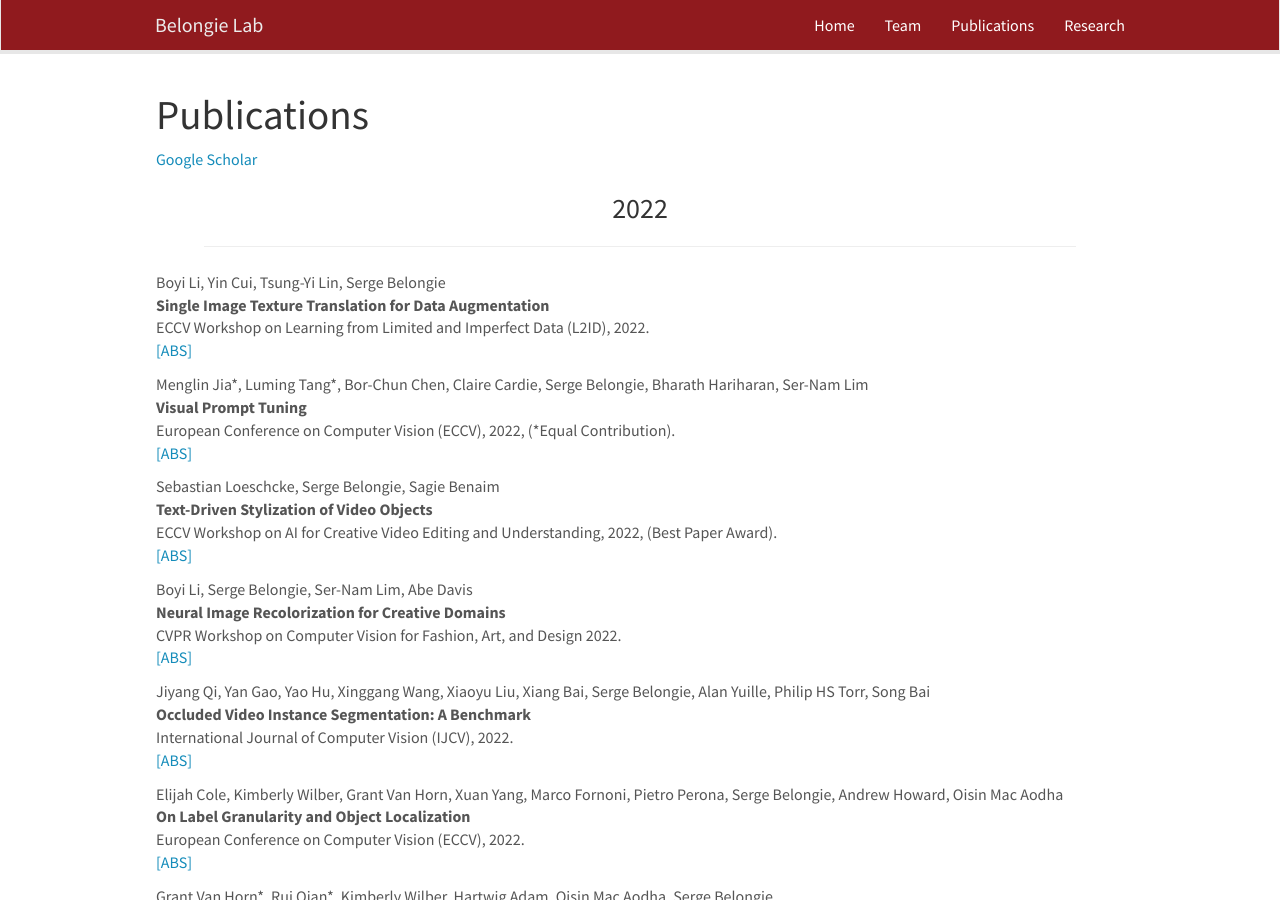
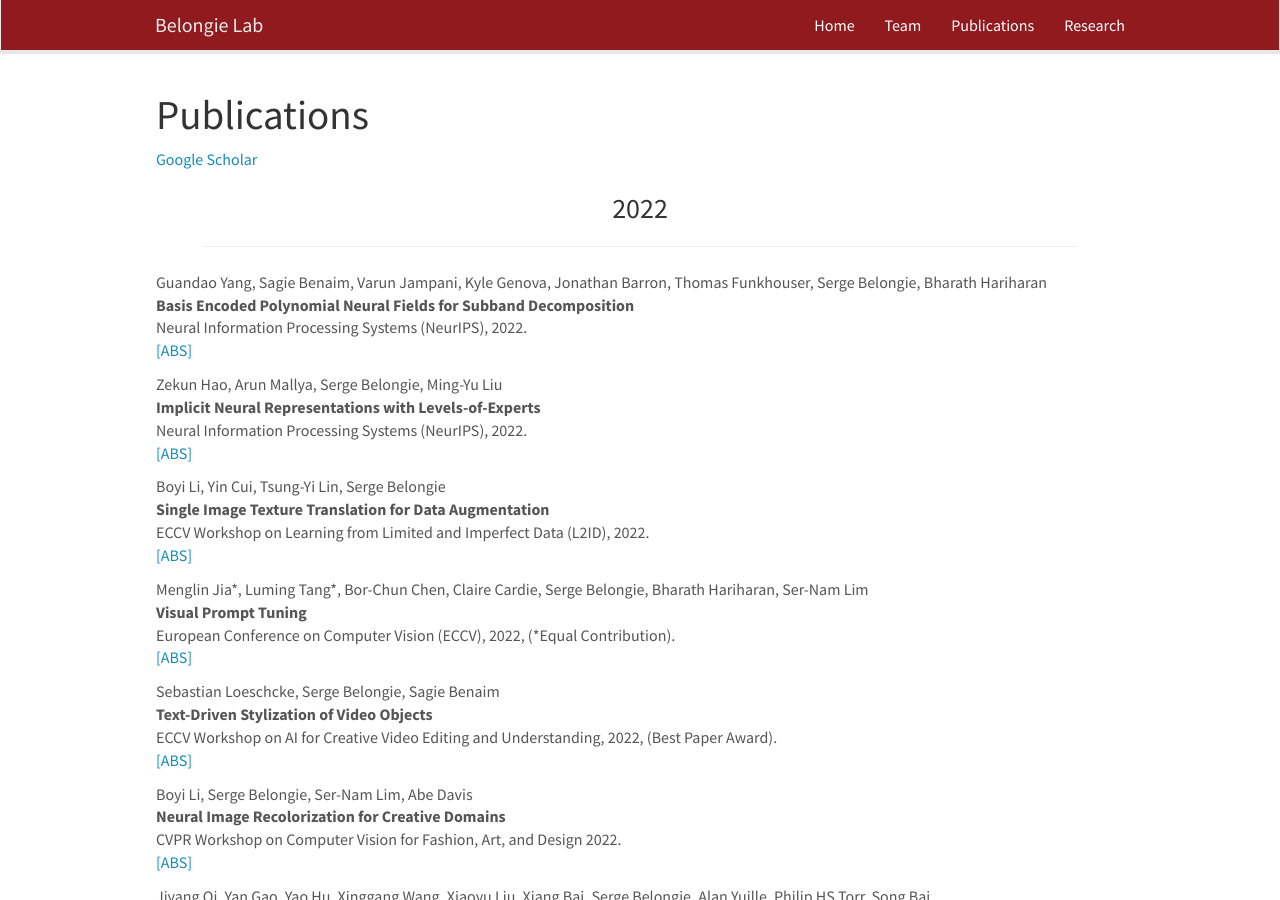
Before and after one commit to BelongieLab/belongielab.github.io, a Jekyll site: the page built from _pages/publications.md, in a window 1280 px wide and 900 px high. Built offline with Jekyll 4.4.1, drawn with Linux system fonts in a browser that asks for light colours; nearby versions of some CDN libraries.

Commit message:
Added Zekun’s and Guandao’s NeurIPS 2022 papers

```diff
--- a/_data/publist.yml
+++ b/_data/publist.yml
@@ -1,3 +1,21 @@
+- address: New Orleans
+  title: Basis Encoded Polynomial Neural Fields for Subband Decomposition
+  author: Guandao Yang, Sagie Benaim, Varun Jampani, Kyle Genova, Jonathan Barron, Thomas Funkhouser, Serge Belongie, Bharath Hariharan
+  link:
+    display: ABS
+  ref: Yang2022
+  venue: 'Neural Information Processing Systems (NeurIPS), '
+  year: '2022'
+  pub_type: conference
+- address: New Orleans
+  title: Implicit Neural Representations with Levels-of-Experts
+  author: Zekun Hao, Arun Mallya, Serge Belongie, Ming-Yu Liu
+  link:
+    display: ABS
+  ref: Hao2022
+  venue: 'Neural Information Processing Systems (NeurIPS), '
+  year: '2022'
+  pub_type: conference
 - address: Tel Aviv
   author: Boyi Li, Yin Cui, Tsung-Yi Lin, Serge Belongie
   title: Single Image Texture Translation for Data Augmentation
```
